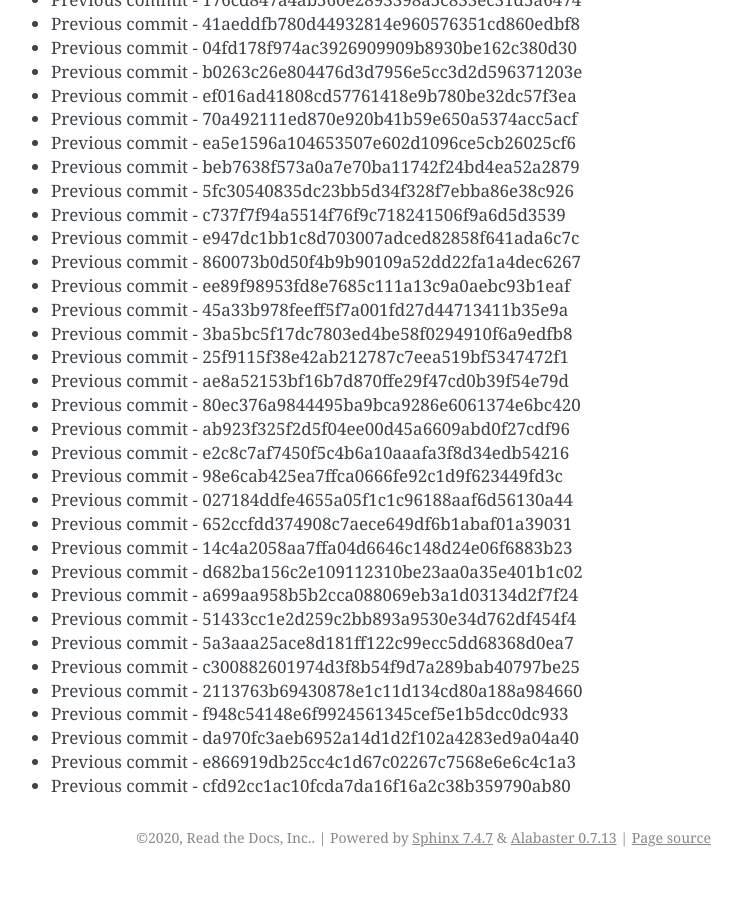
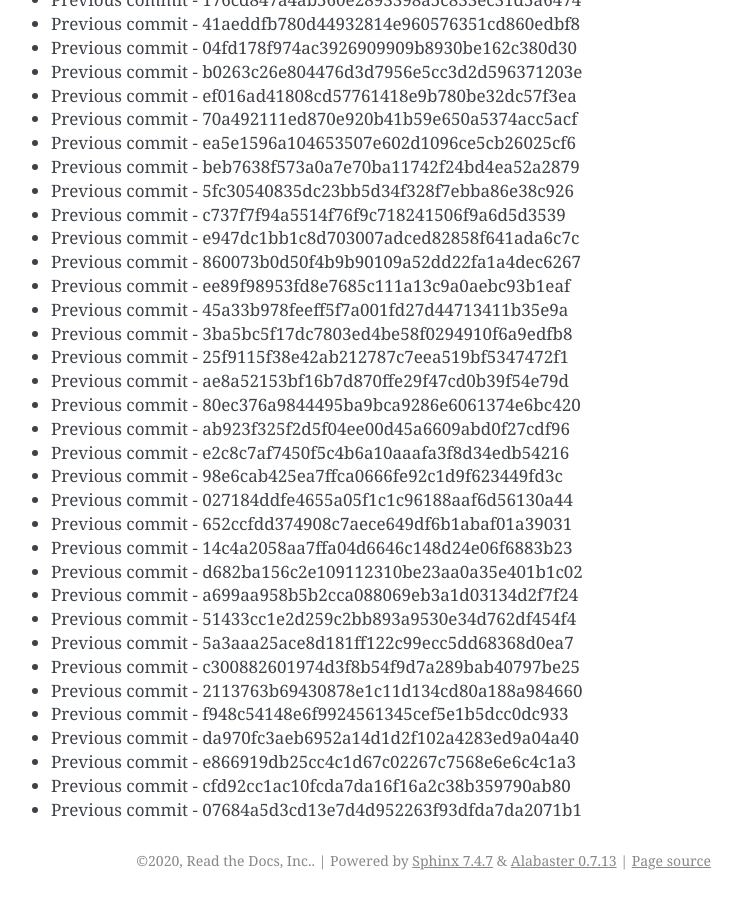
Before and after one commit to readthedocs/rtd-git-stresstest, a Sphinx documentation site: the page built from docs/updates.rst, in a window 1280 px wide and 900 px high, scrolled down 68024 px. Shown: the whole window, without its empty margins (399-1141 px from the left). Built offline with Sphinx 7.4.7, drawn with Linux system fonts in a browser that asks for light colours; before the commit the page ends 68901 px from its top, so only the background shows below that.

Commit message:
Generating commit from previous: 07684a5d3cd13e7d4d952263f93dfda7da2071b1

```diff
--- a/docs/updates.rst
+++ b/docs/updates.rst
@@ -2890,3 +2890,4 @@ It can be tested for any performance characteristics.
 * Previous commit - da970fc3aeb6952a14d1d2f102a4283ed9a04a40
 * Previous commit - e866919db25cc4c1d67c02267c7568e6e6c4c1a3
 * Previous commit - cfd92cc1ac10fcda7da16f16a2c38b359790ab80
+* Previous commit - 07684a5d3cd13e7d4d952263f93dfda7da2071b1
```
